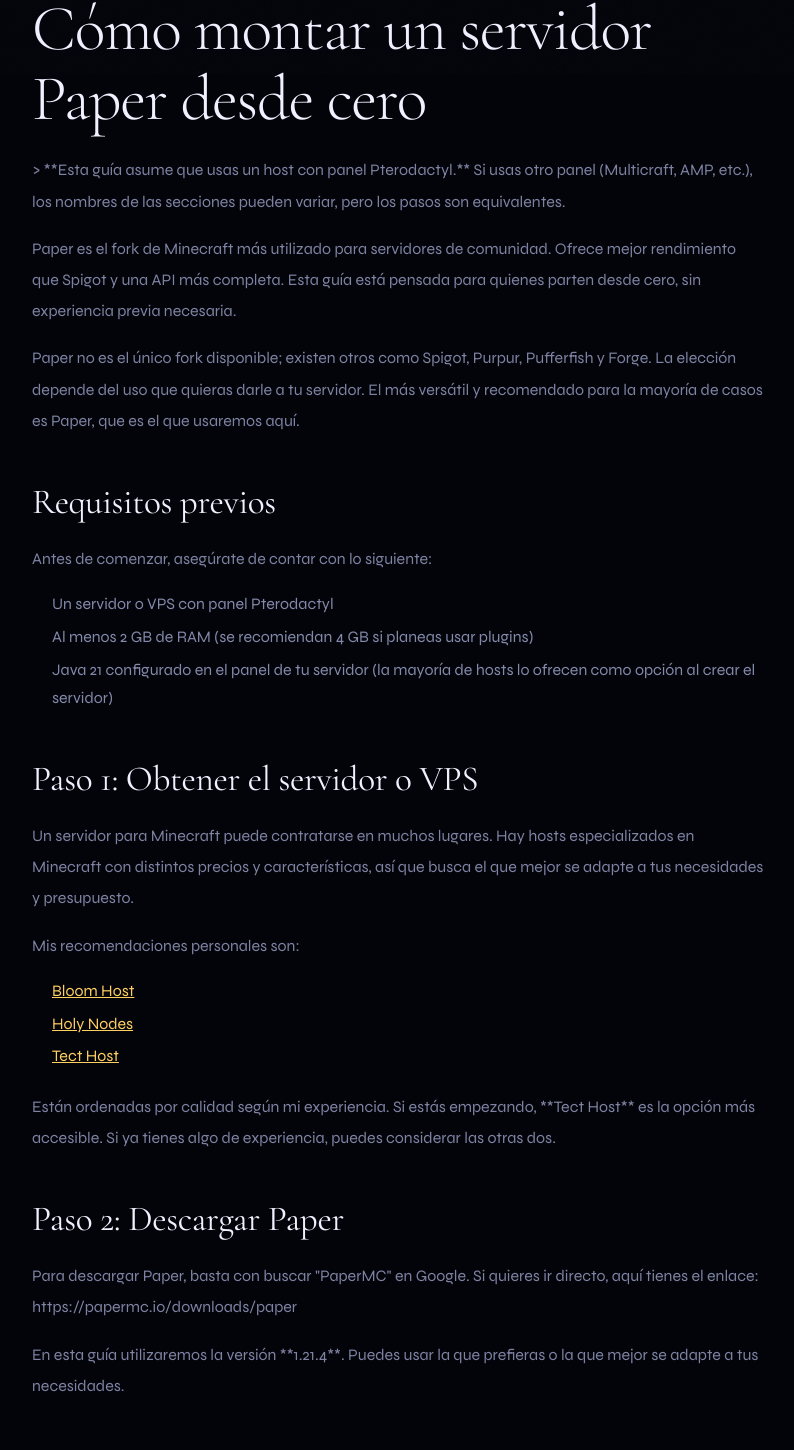
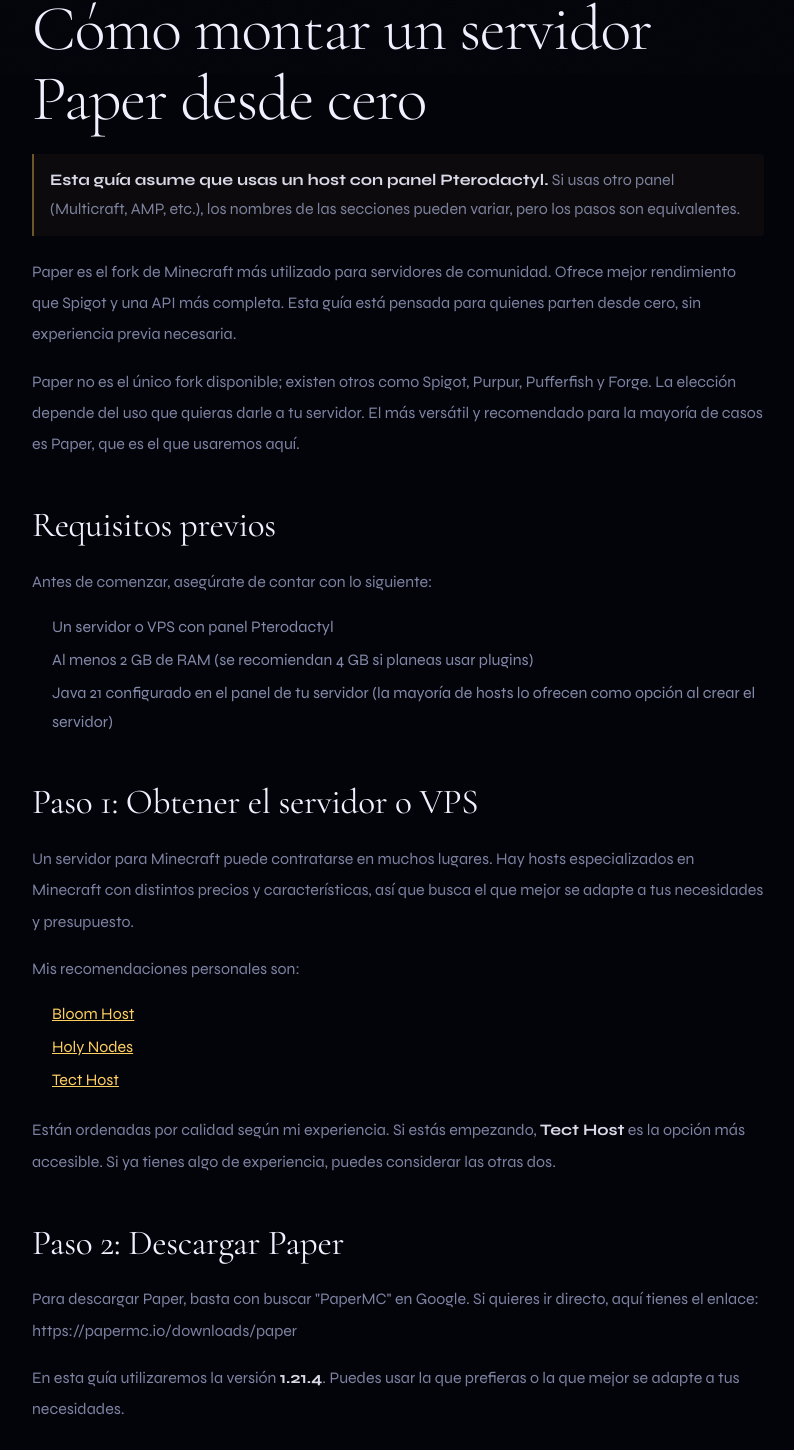
Before and after one commit to DinoChips/starguides, a React (Vite) app: page /articulo/1 in a window 1280 px wide. Shown: the part 725-2175 px from the top of the page, without its empty margins (242-1036 px from the left). Built offline with nearby package versions, Linux system fonts and the light colour scheme; a web font is replaced by a local one.

Commit message:
Cambio minimo Articles

```diff
--- a/src/pages/Article.jsx
+++ b/src/pages/Article.jsx
@@ -59,6 +59,16 @@
       result.push(<h3 key={i} style={{ fontFamily: 'var(--font-ui)', fontSize: '1.1rem', fontWeight: 700, color: 'rgba(255,200,80,0.8)', margin: '28px 0 10px', letterSpacing: '0.02em' }}>{line.replace('### ', '')}</h3>);
       i++; continue;
     }
+    // Blockquote
+    if (line.startsWith('> ')) {
+      const items = [];
+      while (i < lines.length && lines[i].startsWith('> ')) {
+        items.push(<p key={i} style={{ margin: 0, color: 'rgba(200,210,255,0.6)', lineHeight: 1.8 }}>{renderInlineMarkdown(lines[i].replace('> ', ''))}</p>);
+        i++;
+      }
+      result.push(<blockquote key={`bq-${i}`} style={{ borderLeft: '2px solid rgba(255,200,80,0.4)', paddingLeft: 16, margin: '20px 0', background: 'rgba(255,200,80,0.04)', borderRadius: '0 4px 4px 0', padding: '12px 16px' }}>{items}</blockquote>);
+      continue;
+    }
     // List item
     if (line.startsWith('- ')) {
       const items = [];
@@ -79,27 +89,32 @@
 }
 
 function renderInlineMarkdown(text) {
-  // Renderiza [texto](url) como links
+  // Procesa: **negrita**, *cursiva*, `código`, [link](url)
   const parts = [];
-  const regex = /\[([^\]]+)\]\(([^)]+)\)/g;
+  const regex = /(\*\*(.+?)\*\*|\*(.+?)\*|`([^`]+)`|\[([^\]]+)\]\(([^)]+)\))/g;
   let lastIndex = 0;
   let match;
 
   while ((match = regex.exec(text)) !== null) {
-    // Texto antes del link
     if (match.index > lastIndex) {
       parts.push(text.substring(lastIndex, match.index));
     }
-    // Link
-    parts.push(
-      <a key={match.index} href={match[2]} target="_blank" rel="noreferrer" style={{ color: '#ffd060', textDecoration: 'underline', transition: 'color 0.2s' }}>
-        {match[1]}
-      </a>
-    );
+    if (match[2] !== undefined) {
+      // **negrita**
+      parts.push(<strong key={match.index} style={{ color: 'rgba(240,240,255,0.9)', fontWeight: 700 }}>{match[2]}</strong>);
+    } else if (match[3] !== undefined) {
+      // *cursiva*
+      parts.push(<em key={match.index} style={{ color: 'rgba(200,210,255,0.75)', fontStyle: 'italic' }}>{match[3]}</em>);
+    } else if (match[4] !== undefined) {
+      // `código inline`
+      parts.push(<code key={match.index} style={{ fontFamily: 'var(--font-mono)', fontSize: 13, background: 'rgba(0,0,0,0.35)', border: '1px solid rgba(255,200,80,0.15)', borderRadius: 3, padding: '1px 6px', color: 'rgba(255,200,80,0.85)' }}>{match[4]}</code>);
+    } else if (match[5] !== undefined) {
+      // [link](url)
+      parts.push(<a key={match.index} href={match[6]} target="_blank" rel="noreferrer" style={{ color: '#ffd060', textDecoration: 'underline', transition: 'color 0.2s' }}>{match[5]}</a>);
+    }
     lastIndex = regex.lastIndex;
   }
 
-  // Texto restante
   if (lastIndex < text.length) {
     parts.push(text.substring(lastIndex));
   }
```
